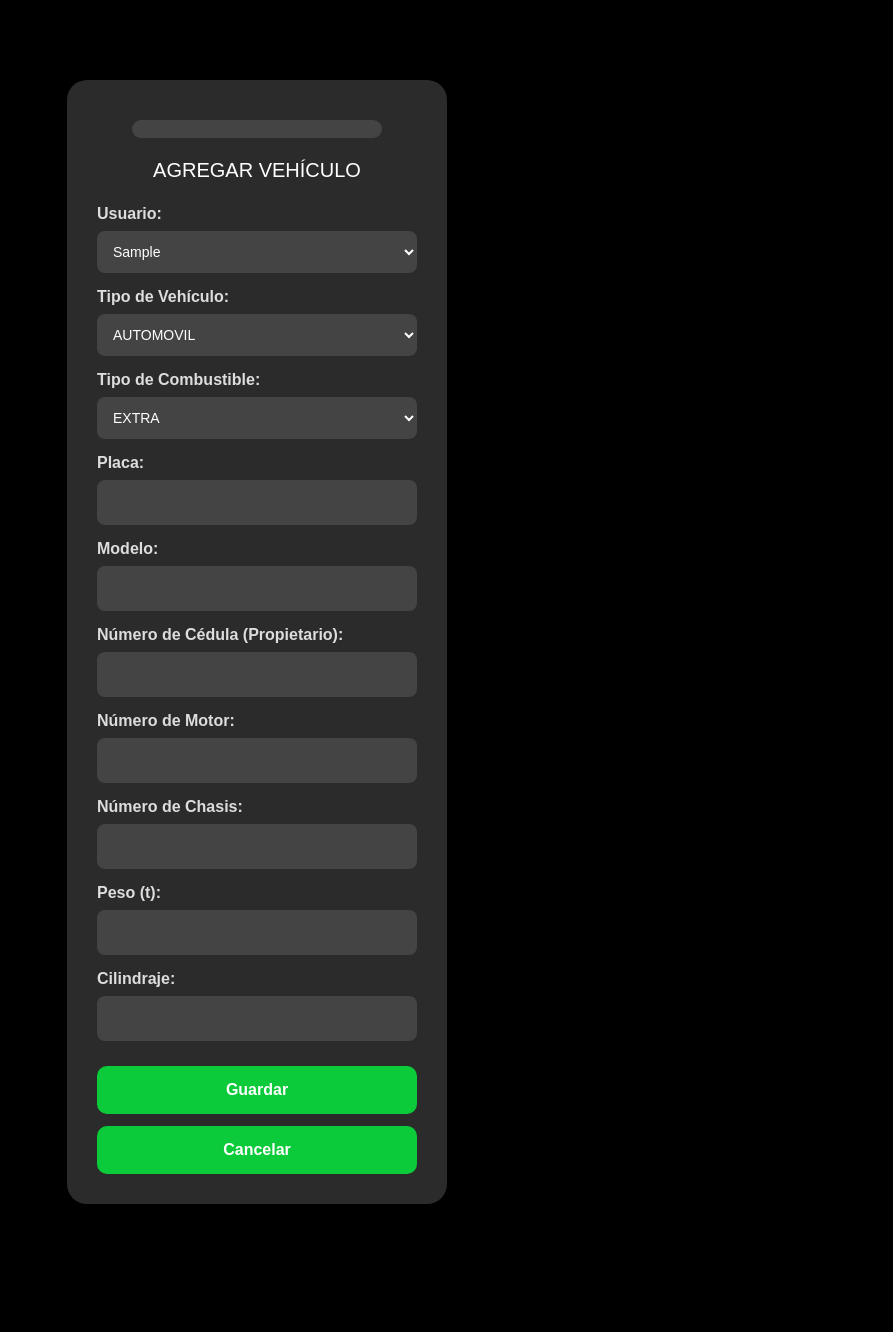
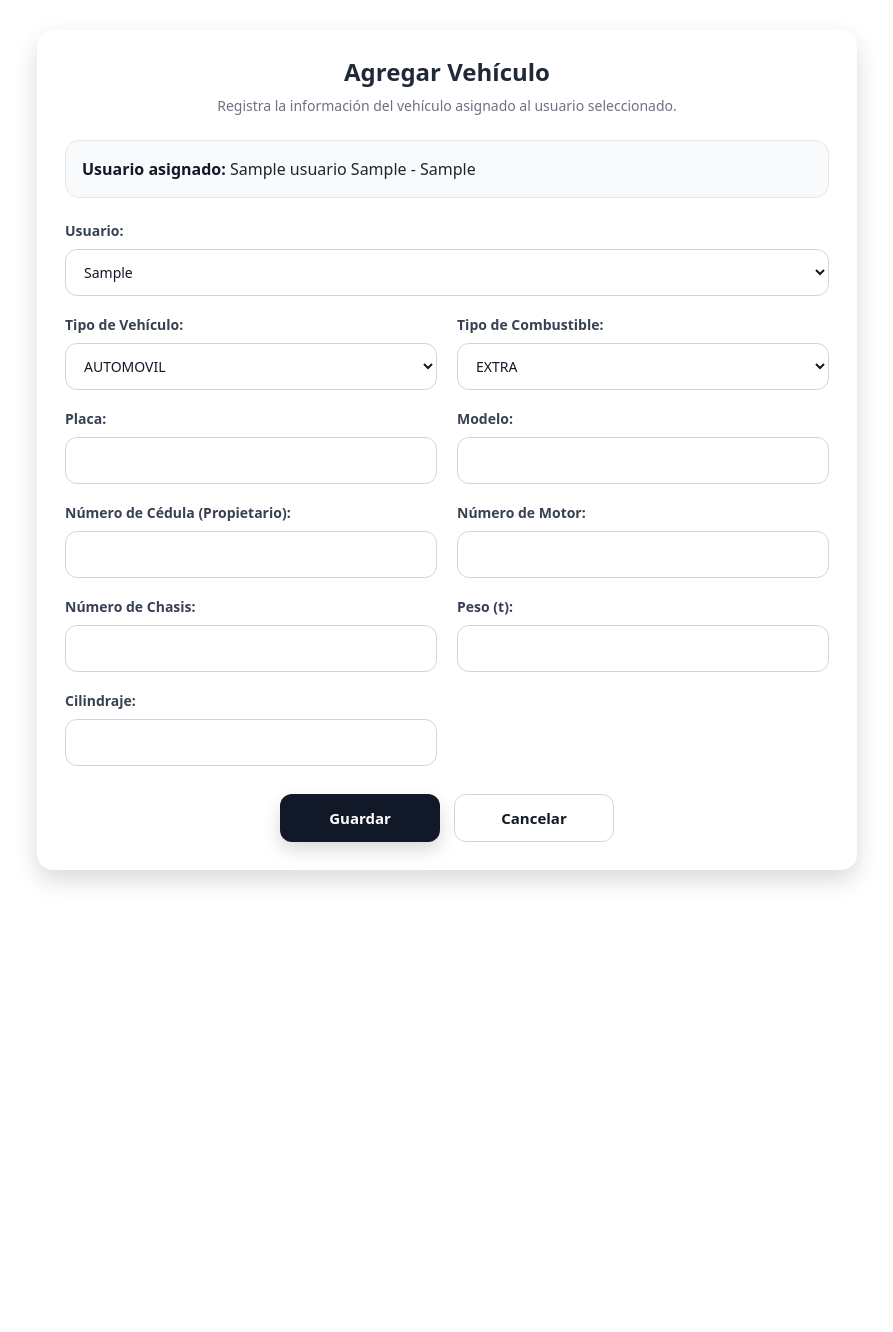
Before and after one commit to CarlosRemache/proyectosmapas, a Django app: template Aplicaciones/proyectos/templates/nuevovehiculo.html in a window 1280 px wide. Shown: the whole page, without its empty margins (383-1276 px from the left). After the commit the page ends 885 px from the top, so only its background shows below. Run offline with Django 5.2, Linux system fonts and the light colour scheme; the template is opened without the code that fills it: values that come from a table or form of the project are taken from there, others are empty; tables that the repository leaves empty hold one stand-in row (values such as "Sample post"); some libraries are stand-ins or nearby versions.

Commit message:
nuevo comando37

```diff
--- a/Aplicaciones/proyectos/templates/nuevovehiculo.html
+++ b/Aplicaciones/proyectos/templates/nuevovehiculo.html
@@ -3,156 +3,218 @@
 {% block contenido %}
 
 <style>
-    body {
-        background-color: #000;
-        font-family: Arial, sans-serif;
+.content-wrapper{
+    margin-left:380px;
+    padding:30px;
 }
 
-    .form-container {
-        max-width: 380px;
-        margin: 80px auto;
-        background-color: #2b2b2b;
-        padding: 30px;
-        border-radius: 20px;
-        color: white;
-        text-align: center;
-        box-shadow: 0 4px 25px rgba(0, 0, 0, 0.7);
+.form-card{
+    max-width: 820px;
+    margin: 0 auto;
+    background: #ffffff;
+    border-radius: 16px;
+    padding: 28px;
+    box-shadow: 0 10px 25px rgba(0,0,0,0.15);
 }
 
-    .barra {
-        width: 250px;
-        height: 18px;
-        background-color: #444;
-        margin: 10px auto 20px auto;
-        border-radius: 10px;
+.form-header{
+    margin-bottom: 24px;
+    text-align: center;
 }
 
-    h3 {
-        color: white;
-        margin-bottom: 20px;
-        font-size: 20px;
-        text-transform: uppercase;
+.form-header h3{
+    margin: 0;
+    font-size: 24px;
+    color: #1f2937;
+    font-weight: 700;
 }
 
-    label {
-        display: block;
-        text-align: left;
-        font-weight: bold;
-        margin-top: 12px;
-        color: #ddd;
-    }
-
-    select, input[type="text"] {
-        width: 100%;
-        padding: 12px;
-        margin-top: 5px;
-        border: none;
-        border-radius: 8px;
-        background-color: #444;
-        color: white;
+.form-header p{
+    margin-top: 8px;
+    color: #6b7280;
     font-size: 14px;
 }
 
-    select option {
-        background-color: #333;
-        color: white;
+.form-grid{
+    display: grid;
+    grid-template-columns: repeat(2, 1fr);
+    gap: 18px 20px;
 }
 
-    input::placeholder {
-        color: #aaa;
+.form-group{
+    display: flex;
+    flex-direction: column;
 }
 
-    .btn-container {
-        margin-top: 25px;
-        display: flex;
-        flex-direction: column;
-        gap: 12px;
+.form-group.full-width{
+    grid-column: 1 / -1;
 }
 
-    .btn-save {
-        background-color: #0ccb3a;
-        color: white;
-        padding: 12px;
-        border-radius: 10px;
-        font-weight: bold;
-        cursor: pointer;
-        border: none;
-        font-size: 16px;
+.form-group label{
+    font-weight: 700;
+    margin-bottom: 8px;
+    color: #374151;
+    font-size: 14px;
 }
 
-    .btn-save:hover {
-        background-color: #0aa330;
+.form-group input,
+.form-group select{
+    width: 100%;
+    padding: 12px 14px;
+    border: 1px solid #d1d5db;
+    border-radius: 12px;
+    background: #ffffff;
+    color: #111827;
+    font-size: 14px;
+    box-sizing: border-box;
+    transition: all .15s ease;
 }
 
-    .btn-save[disabled] {
-        background-color: #777 !important;
-        cursor: not-allowed !important;
+.form-group input:focus,
+.form-group select:focus{
+    outline: none;
+    border-color: #111827;
+    box-shadow: 0 0 0 3px rgba(17,24,39,0.10);
 }
 
-    .btn-cancel {
-        background-color: #0ccb3a;
-        padding: 12px;
-        border-radius: 10px;
-        text-align: center;
-        display: block;
-        font-weight: bold;
-        color: white;
-        font-size: 16px;
-        text-decoration: none;
+.form-group input::placeholder{
+    color: #9ca3af;
 }
 
-    .btn-cancel:hover {
-        background-color: #0aa330;
+.btn-container{
+    margin-top: 28px;
+    display: flex;
+    justify-content: center;
+    gap: 14px;
+    flex-wrap: wrap;
 }
 
-
-    .form-container input,
-    .form-container select {
-        width: 100%;
-        padding: 12px;
-        margin-top: 5px;
-        border: none;
-        border-radius: 8px;
-        background-color: #444;
-        color: #fff;
-        font-size: 14px;
-        box-sizing: border-box;
+.btn-save,
+.btn-cancel{
+    display: inline-flex;
+    align-items: center;
+    justify-content: center;
+    min-width: 160px;
+    padding: 12px 18px;
+    border-radius: 12px;
+    font-weight: 700;
+    font-size: 15px;
+    text-decoration: none;
+    transition: transform .12s ease, opacity .12s ease, background .12s ease;
+    cursor: pointer;
 }
 
-
-    .form-container input::placeholder {
-        color: #aaa;
+.btn-save{
+    background: #111827;
+    color: #ffffff;
+    border: none;
+    box-shadow: 0 8px 18px rgba(0,0,0,0.15);
 }
 
-
-    .form-container input:focus,
-    .form-container select:focus {
-        outline: none;
-        box-shadow: 0 0 0 2px rgba(12, 203, 58, 0.35);
+.btn-save:hover{
+    opacity: .92;
+    transform: translateY(-1px);
 }
 
-
-    .form-container input[type="number"]{
-    color-scheme: dark;
+.btn-save[disabled]{
+    background: #9ca3af !important;
+    cursor: not-allowed !important;
+    transform: none !important;
+    opacity: 1 !important;
+    box-shadow: none !important;
 }
 
+.btn-cancel{
+    background: #ffffff;
+    color: #111827;
+    border: 1px solid #d1d5db;
+}
+
+.btn-cancel:hover{
+    background: #f9fafb;
+    transform: translateY(-1px);
+}
+
+.alerta-vehiculo{
+    margin-top: 18px;
+    text-align: center;
+    color: #dc2626;
+    font-size: 14px;
+    font-weight: 600;
+    background: #fef2f2;
+    border: 1px solid #fecaca;
+    padding: 12px;
+    border-radius: 12px;
+}
+
+.info-usuario{
+    margin-bottom: 22px;
+    background: #f9fafb;
+    border: 1px solid #e5e7eb;
+    border-radius: 14px;
+    padding: 16px;
+}
+
+.info-usuario strong{
+    color: #111827;
+}
+
+@media (max-width:1200px){
+    .content-wrapper{
+        margin-left:0;
+        padding:20px;
+    }
+}
+
+@media (max-width: 768px){
+    .form-grid{
+        grid-template-columns: 1fr;
+    }
+
+    .form-card{
+        padding: 20px;
+    }
+
+    .form-header h3{
+        font-size: 21px;
+    }
+
+    .btn-container{
+        flex-direction: column;
+    }
+
+    .btn-save,
+    .btn-cancel{
+        width: 100%;
+    }
+}
 </style>
 
+<div class="content-wrapper">
+    <div class="form-card">
 
-<div class="form-container">
+        <div class="form-header">
+            <h3>Agregar Vehículo</h3>
+            <p>Registra la información del vehículo asignado al usuario seleccionado.</p>
+        </div>
 
-    <div class="barra"></div>
-
-    <h3>Agregar Vehículo</h3>
+        <div class="info-usuario">
+            <strong>Usuario asignado:</strong>
+            {{ usuario.nombre_usuario }} {{ usuario.apellido_usuario }} - {{ usuario.correo_usuario }}
+        </div>
 
         <form action="/guardarvehiculo/" method="post">
             {% csrf_token %}
 
+            <div class="form-grid">
+                <div class="form-group full-width">
                     <label>Usuario:</label>
                     <select name="usuario" required>
                         <option value="{{ usuario.id_usuario }}">{{ usuario.correo_usuario }}</option>
                     </select>
+                </div>
 
+                <div class="form-group">
                     <label>Tipo de Vehículo:</label>
                     <select name="txt_tipo_vehiculo" required>
                         <option value="AUTOMOVIL">AUTOMOVIL</option>
@@ -161,7 +223,9 @@
                         <option value="CAMION">CAMION</option>
                         <option value="CAMIONETA">CAMIONETA</option>
                     </select>
+                </div>
 
+                <div class="form-group">
                     <label>Tipo de Combustible:</label>
                     <select name="txt_tipo_combustible" required>
                         <option value="EXTRA">EXTRA</option>
@@ -169,43 +233,58 @@
                         <option value="SUPER">SUPER</option>
                         <option value="ECOPAIS">ECOPAIS</option>
                     </select>
+                </div>
 
+                <div class="form-group">
                     <label>Placa:</label>
                     <input type="text" name="txt_matricula" required>
+                </div>
 
+                <div class="form-group">
                     <label>Modelo:</label>
                     <input type="text" name="txt_modelo">
+                </div>
 
+                <div class="form-group">
                     <label>Número de Cédula (Propietario):</label>
                     <input type="text" name="txt_numero_cedula" required>
+                </div>
 
+                <div class="form-group">
                     <label>Número de Motor:</label>
                     <input type="text" name="txt_numero_motor" required>
+                </div>
 
+                <div class="form-group">
                     <label>Número de Chasis:</label>
                     <input type="text" name="txt_numero_chasis" required>
+                </div>
 
+                <div class="form-group">
                     <label>Peso (t):</label>
-        <input type="text" name="txt_peso_auto" >
+                    <input type="text" name="txt_peso_auto">
+                </div>
 
+                <div class="form-group">
                     <label>Cilindraje:</label>
-        <input type="text" name="txt_cilindraje" >
+                    <input type="text" name="txt_cilindraje">
+                </div>
+            </div>
 
             <div class="btn-container">
-            <button type="submit" class="btn-save"
-                {% if tiene_vehiculo %}disabled{% endif %}>
+                <button type="submit" class="btn-save" {% if tiene_vehiculo %}disabled{% endif %}>
                     Guardar
                 </button>
-            <a href="/inicio/" class="btn-cancel">Cancelar</a>
+                <a href="/listadocarros/" class="btn-cancel">Cancelar</a>
             </div>
 
             {% if tiene_vehiculo %}
-        <p style="color:#f55; font-size:14px; margin-top:10px;">
-            Ya tienes un vehículo registrado. Elimínalo para agregar uno nuevo.
-        </p>
+            <div class="alerta-vehiculo">
+                Este usuario ya tiene un vehículo registrado. Elimínalo o edítalo para ingresar uno nuevo.
+            </div>
             {% endif %}
-
         </form>
+    </div>
 </div>
 
 {% endblock %}
```
Also changed, not shown: Aplicaciones/proyectos/templates/administrador/listadocarros.html (+7 -4 lines). Lines whose indentation alone changed are shown as unchanged.
